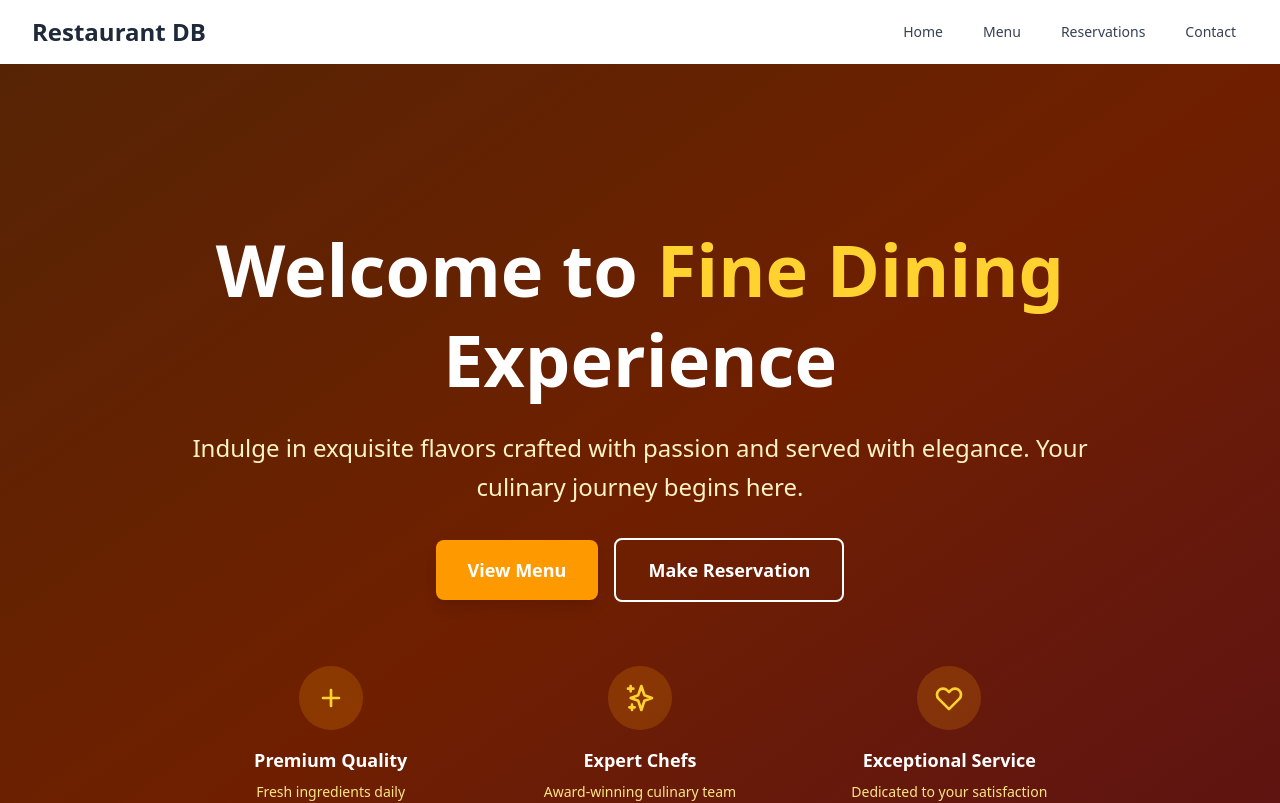
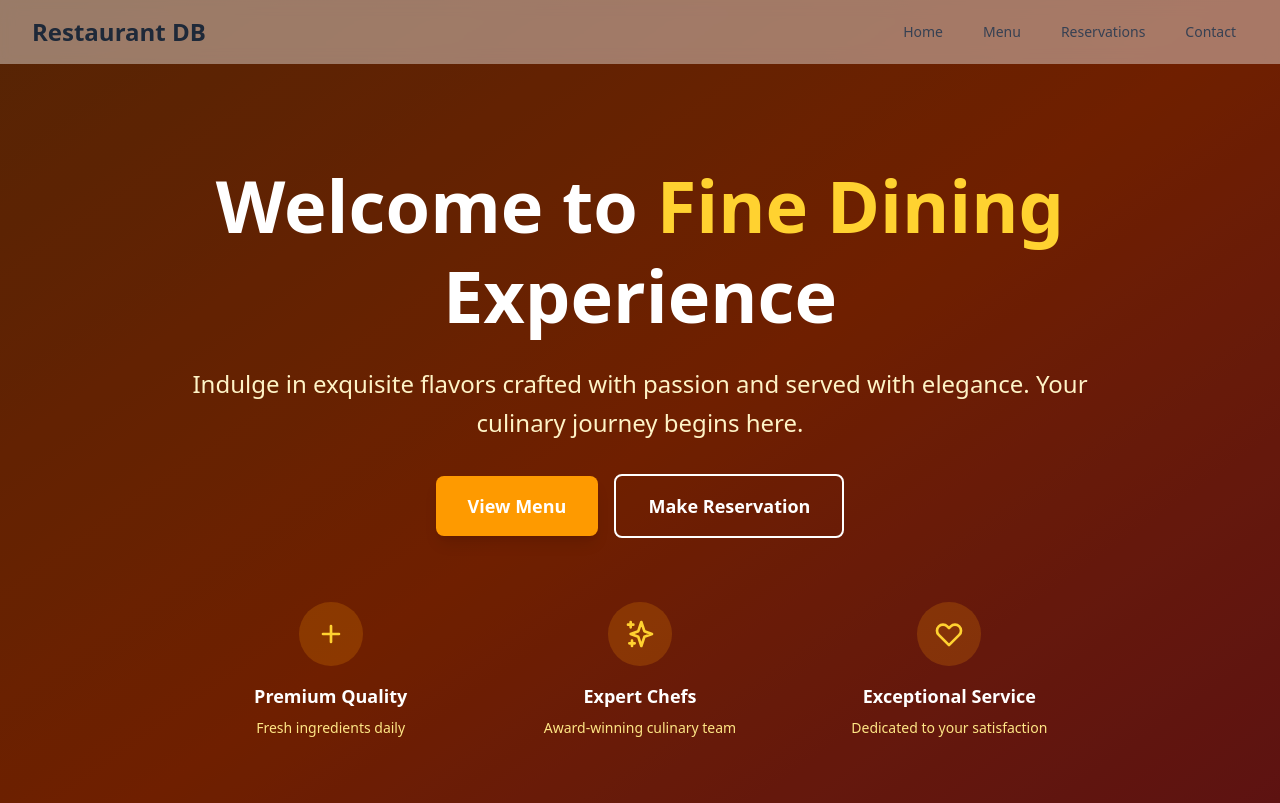
Before and after one commit to Mohammadrafi10/resturant-database, a React (Vite) app in the folder frontend/: page / in a window 1280 px wide. Shown: the top 803 px of the page. Built offline with nearby package versions, Linux system fonts and the light colour scheme.

Commit message:
Enhance Navbar component with scroll effect and update links to use react-router-dom

```diff
--- a/frontend/src/components/layout/Navbar.jsx
+++ b/frontend/src/components/layout/Navbar.jsx
@@ -1,26 +1,59 @@
-import React from 'react'
+import React, { useState, useEffect } from 'react'
+import { Link } from 'react-router-dom'
 
 function Navbar() {
+  const [scrolled, setScrolled] = useState(false)
+
+  useEffect(() => {
+    const handleScroll = () => {
+      const scrollPosition = window.scrollY
+      setScrolled(scrollPosition > 50)
+    }
+
+    window.addEventListener('scroll', handleScroll)
+    return () => window.removeEventListener('scroll', handleScroll)
+  }, [])
+
   return (
-    <nav className="bg-white shadow-lg">
+    <nav className={`fixed top-0 left-0 right-0 z-50 transition-all duration-300 ${
+      scrolled
+        ? 'bg-white/80 backdrop-blur-md shadow-lg'
+        : 'bg-white/40 backdrop-blur-sm'
+    }`}>
       <div className="max-w-7xl mx-auto px-4 sm:px-6 lg:px-8">
         <div className="flex justify-between items-center h-16">
           <div className="flex items-center">
             <h1 className="text-2xl font-bold text-gray-800">Restaurant DB</h1>
           </div>
           <div className="flex space-x-4">
-            <a href="#" className="text-gray-700 hover:text-gray-900 px-3 py-2 rounded-md text-sm font-medium">
+            <Link
+              to="/"
+              className="relative text-gray-700 hover:text-gray-900 px-3 py-2 text-sm font-medium transition-colors duration-300 group"
+            >
               Home
-            </a>
-            <a href="#" className="text-gray-700 hover:text-gray-900 px-3 py-2 rounded-md text-sm font-medium">
+              <span className="absolute bottom-0 left-1/2 transform -translate-x-1/2 w-0 h-0.5 bg-amber-500 rounded-full transition-all duration-300 group-hover:w-3/4"></span>
+            </Link>
+            <Link
+              to="/menu"
+              className="relative text-gray-700 hover:text-gray-900 px-3 py-2 text-sm font-medium transition-colors duration-300 group"
+            >
               Menu
-            </a>
-            <a href="#" className="text-gray-700 hover:text-gray-900 px-3 py-2 rounded-md text-sm font-medium">
+              <span className="absolute bottom-0 left-1/2 transform -translate-x-1/2 w-0 h-0.5 bg-amber-500 rounded-full transition-all duration-300 group-hover:w-3/4"></span>
+            </Link>
+            <Link
+              href="#"
+              className="relative text-gray-700 hover:text-gray-900 px-3 py-2 text-sm font-medium transition-colors duration-300 group"
+            >
               Reservations
-            </a>
-            <a href="#" className="text-gray-700 hover:text-gray-900 px-3 py-2 rounded-md text-sm font-medium">
+              <span className="absolute bottom-0 left-1/2 transform -translate-x-1/2 w-0 h-0.5 bg-amber-500 rounded-full transition-all duration-300 group-hover:w-3/4"></span>
+            </Link>
+              <Link
+              to="/contact"
+              className="relative text-gray-700 hover:text-gray-900 px-3 py-2 text-sm font-medium transition-colors duration-300 group"
+            >
               Contact
-            </a>
+              <span className="absolute bottom-0 left-1/2 transform -translate-x-1/2 w-0 h-0.5 bg-amber-500 rounded-full transition-all duration-300 group-hover:w-3/4"></span>
+            </Link>
           </div>
         </div>
       </div>
```
Also changed, not shown: frontend/src/assets/images/1.png (added), frontend/src/assets/images/2.png (added).
